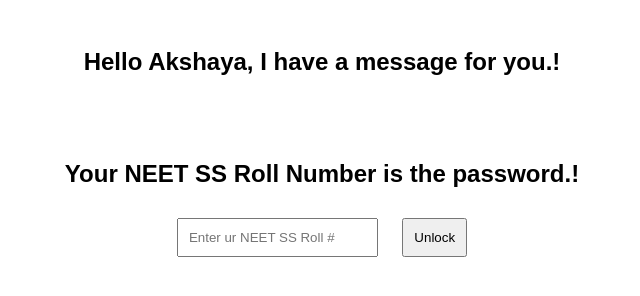
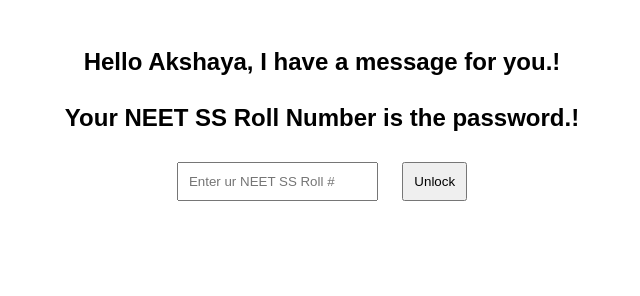
Before and after one commit to aargee94/helloakshaya, a plain HTML site: page index.html in a window 1280 px wide. Shown: the whole page, without its empty margins (318-958 px from the left). Drawn offline with nearby package versions, Linux system fonts and the light colour scheme.

Commit message:
Update index.html

```diff
--- a/index.html
+++ b/index.html
@@ -14,7 +14,7 @@
 </head>
 <body>
 
-    <h2>Hello Akshaya, I have a message for you.! <br> <br> <br> <br> Your NEET SS Roll Number is the password.! </h2>
+    <h2>Hello Akshaya, I have a message for you.! <br> <br>  Your NEET SS Roll Number is the password.! </h2>
     <input type="password" id="password" placeholder="Enter ur NEET SS Roll #">
     <button onclick="decryptMessage()">Unlock</button>
 
```
